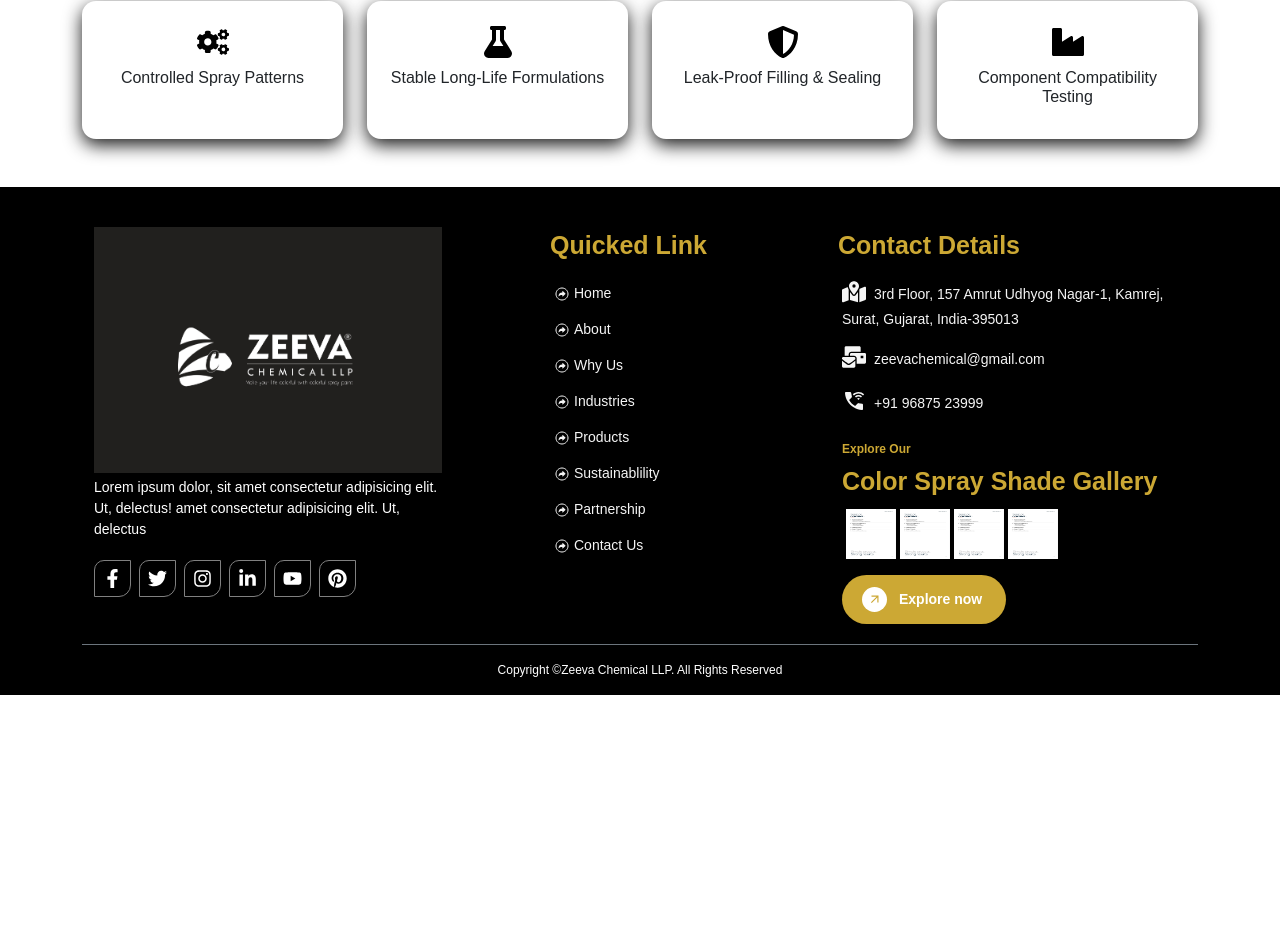
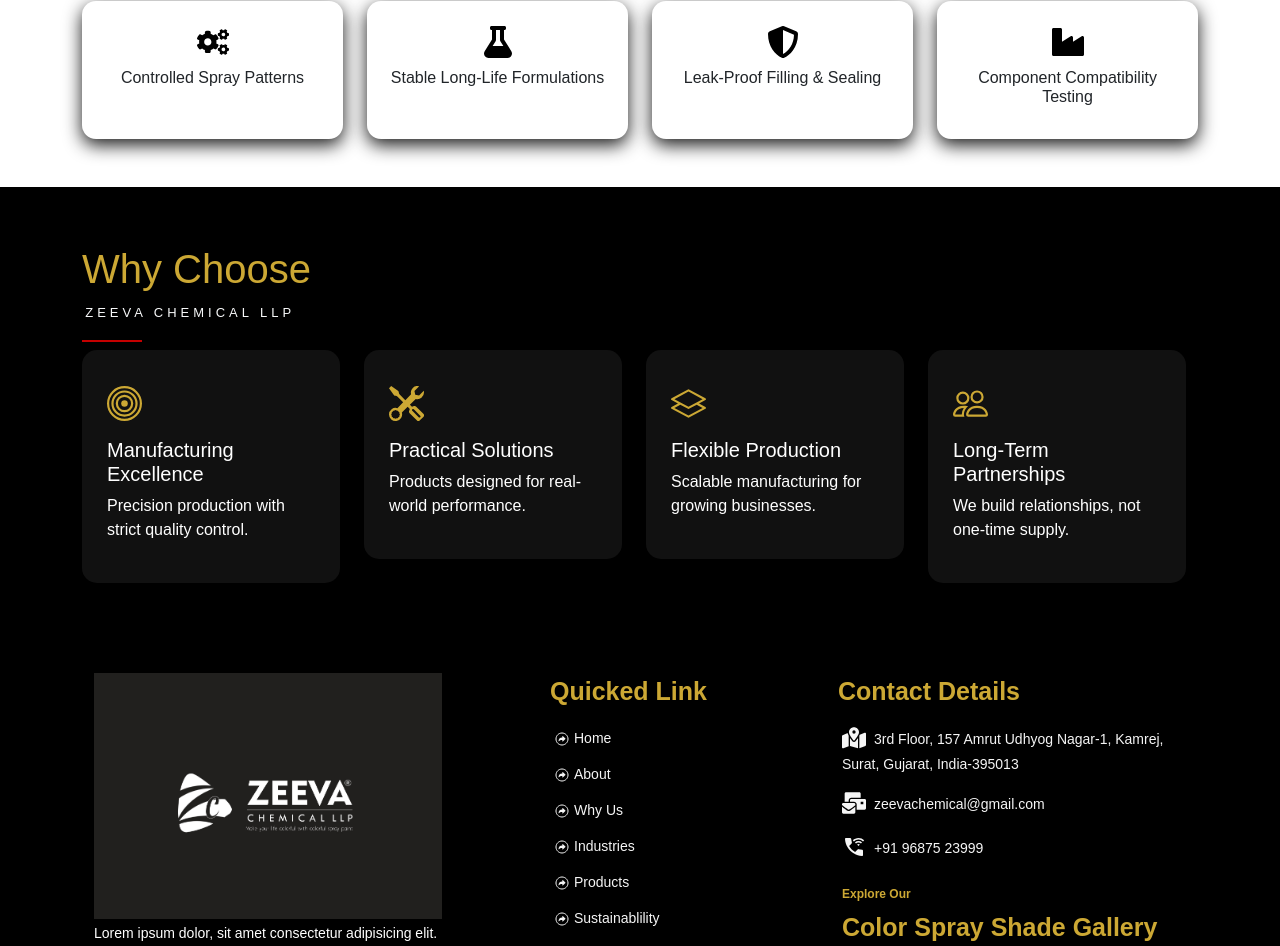
Before and after one commit to surbhipansuriya633/zeeva, a React (Create React App) app: page /aboutus in a window 1280 px wide. Shown: the part 1530-2476 px from the top of the page. Before the commit the page ends 2225 px from the top, so only its background shows below. Built offline with nearby package versions, Linux system fonts and the light colour scheme.

Commit message:
AboutWhyUs section complete

```diff
--- a/src/AboutUs/About.css
+++ b/src/AboutUs/About.css
@@ -87,3 +87,29 @@
 }
 
 /* ABOUTEXPERTISE ---END--- */
+
+/* ABOUTWHYUS ---START--- */
+.why-section {
+    padding: 50px 0;
+    background: #000;
+    color: #fff;
+}
+
+.why-card {
+    padding: 25px;
+    border-radius: 15px;
+    background: #111;
+    transition: 0.3s;
+}
+
+.why-card:hover {
+    box-shadow: 0 10px 30px var(--gold);
+}
+
+.why-icon {
+    font-size: 35px;
+    color: var(--gold);
+    margin-bottom: 10px;
+}
+
+/* ABOUTWHYUS ---END--- */
--- a/src/AboutUs/AboutUs.jsx
+++ b/src/AboutUs/AboutUs.jsx
@@ -3,12 +3,14 @@ import AboutZeeva from './AboutZeeva'
 import '../AboutUs/About.css'
 import AboutMissionVision from './AboutMissionVision'
 import AboutExpertise from './AboutExpertise'
+import AboutWhyUs from './AboutWhyUs'
 function AboutUs() {
   return (
     <>
       <AboutZeeva />
       <AboutMissionVision />
       <AboutExpertise />
+      <AboutWhyUs />
     </>
   )
 }
--- /dev/null
+++ b/src/AboutUs/AboutWhyUs.jsx
@@ -0,0 +1,50 @@
+import { HeadingsDark } from "../HOC/Headings";
+import { BsBullseye, BsTools, BsLayers, BsPeople } from "react-icons/bs";
+
+function AboutWhyUs() {
+    const features = [
+        {
+            icon: <BsBullseye />,
+            title: "Manufacturing Excellence",
+            desc: "Precision production with strict quality control."
+        },
+        {
+            icon: <BsTools />,
+            title: "Practical Solutions",
+            desc: "Products designed for real-world performance."
+        },
+        {
+            icon: <BsLayers />,
+            title: "Flexible Production",
+            desc: "Scalable manufacturing for growing businesses."
+        },
+        {
+            icon: <BsPeople />,
+            title: "Long-Term Partnerships",
+            desc: "We build relationships, not one-time supply."
+        }
+    ];
+
+    return (
+        <div>
+            <section className="why-section">
+                <div className="container-lg">
+                    <HeadingsDark heading='Why Choose' tagline='Zeeva Chemical LLP' />
+                    <div className="row p-0 me-0">
+                        {features.map((item, index) => (
+                            <div className="col-md-3 col-sm-6 my-md-0 my-1" key={index}>
+                                <div className="why-card">
+                                    <div className="why-icon">{item.icon}</div>
+                                    <h5>{item.title}</h5>
+                                    <p>{item.desc}</p>
+                                </div>
+                            </div>
+                        ))}
+                    </div>
+                </div>
+            </section>
+        </div>
+    )
+}
+
+export default AboutWhyUs
```
